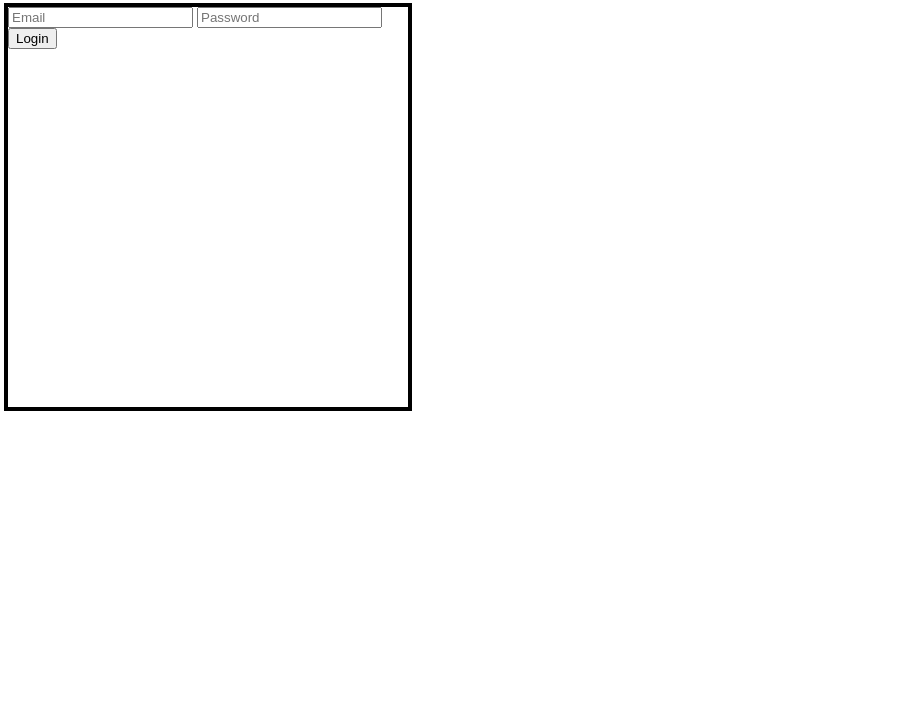
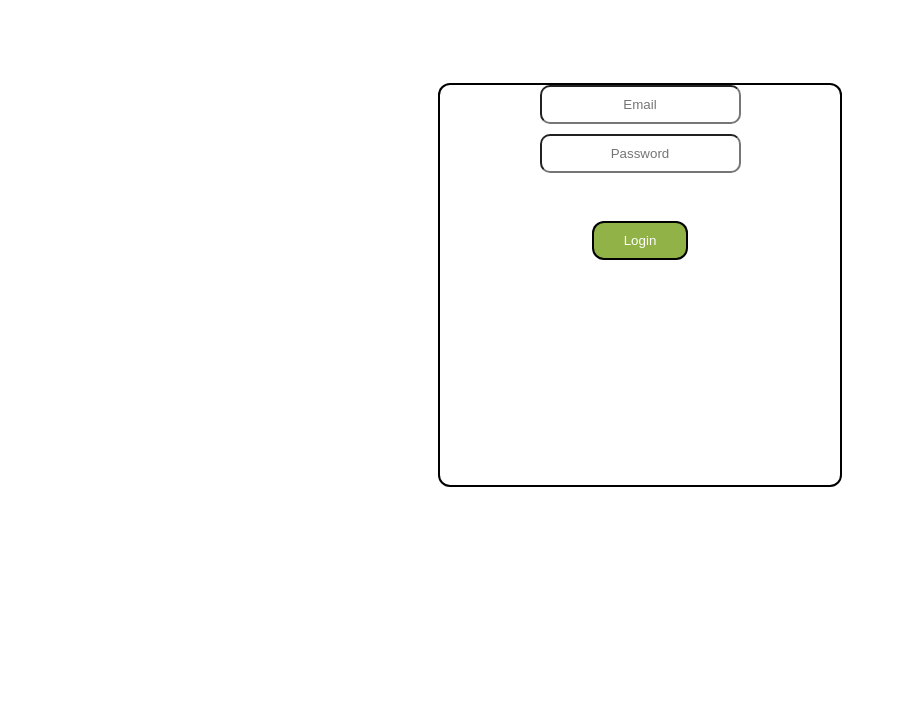
Before and after one commit to nohatejustpeace/Login, a plain HTML site: page Index.html in a window 1280 px wide. Shown: the part 73-800 px from the top of the page, without its empty margins (0-901 px from the left). Drawn offline with Linux system fonts and the light colour scheme.

Commit message:
Update style.css

```diff
--- a/style.css
+++ b/style.css
@@ -1,9 +1,46 @@
 h1 {
-    justify-content: center;
+    text-align: center;
 }
 
 .login-box {
     width: 400px;
     height: 400px;
-    box-shadow: 0px 0px 0px 4px;
+    box-shadow: 0px 0px 0px 2px;
+    border-radius: 10px;
+    margin: auto;
+    margin-top: 100px;
 }
+
+input {
+    display: flex;
+    text-align: center;
+    padding: 10px;
+    margin: 10px auto;
+    border-radius: 10px;
+}
+
+button {
+    display: flex;
+    margin: 50px auto 0;
+    padding: 10px 30px 10px 30px;
+    border-radius: 10px;
+    background: #91B247;
+    color: white;
+    border-style: none;
+    box-shadow: 0px 0px 0px 2px black;
+}
+
+button:hover {
+    cursor: pointer;
+}
+
+button:active {
+    background: black;
+}
+
+.text-box {
+    position: absolute;
+    top: 50%;
+    left: 50%;
+    transform: translate(-50%, -50%);
+}
```
